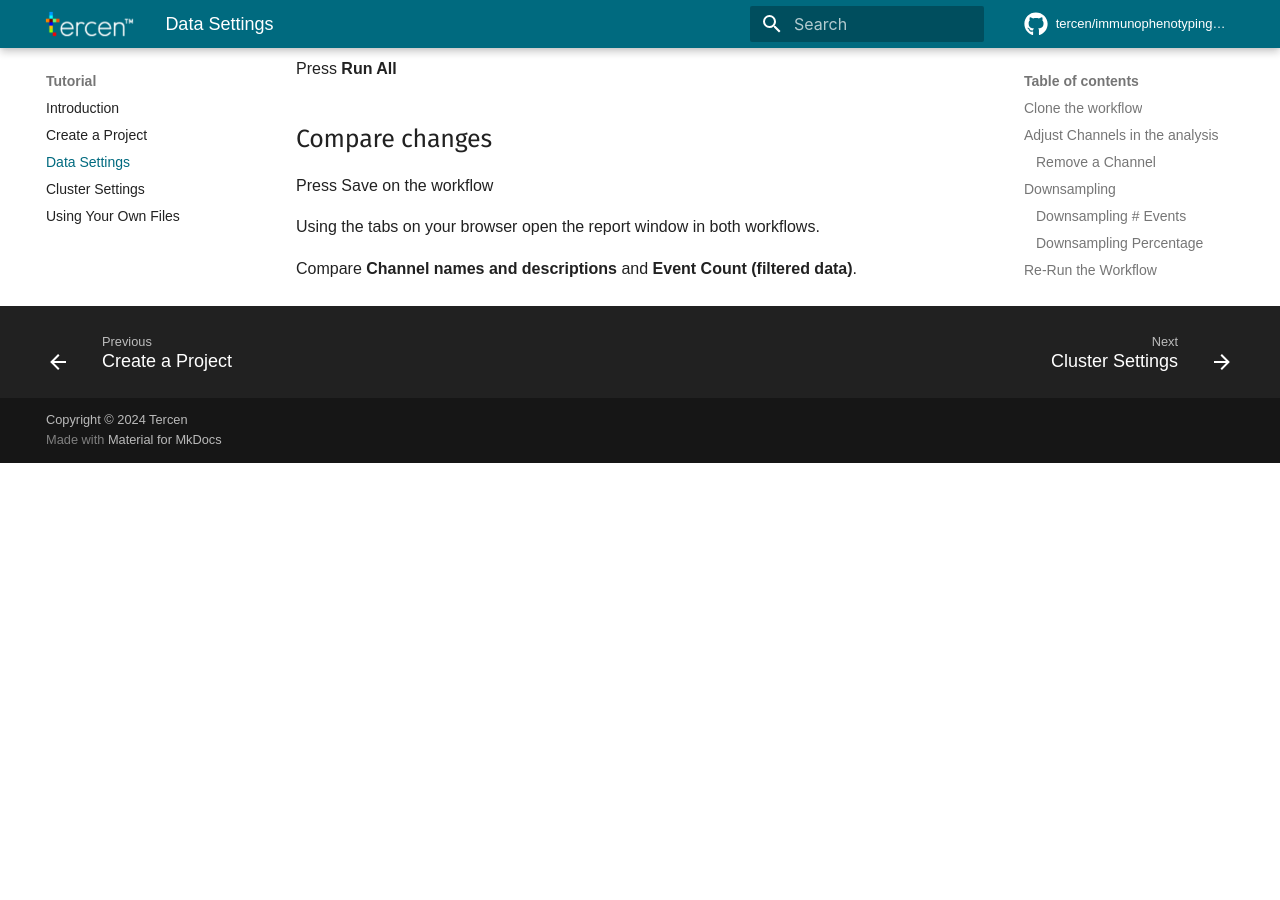
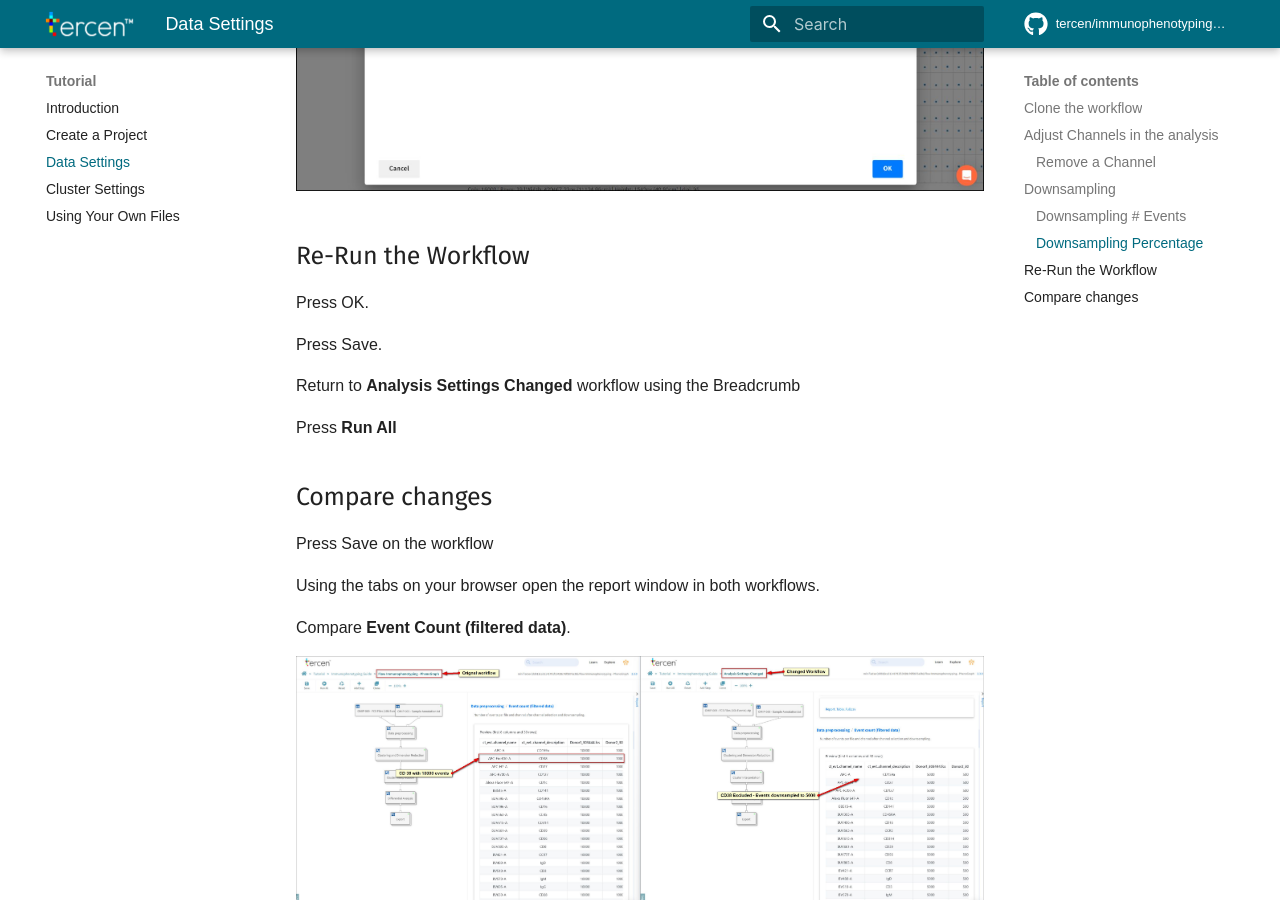
Before and after one commit to tercen/immunophenotyping_guide, an MkDocs documentation site: the page built from docs/2_Adjust_Settings.md, in a window 1280 px wide and 900 px high, scrolled down 5354 px. Built offline with MkDocs 1.6.1 and Material for MkDocs 9.7.7, drawn with Linux system fonts in a browser that asks for light colours; some web fonts are replaced; comment, search, counter and statistics services are not loaded; the version menu is left out; before the commit the page ends 5817 px from its top, so only the background shows below that.

Commit message:
11 Mar 2025 update

```diff
--- a/docs/2_Adjust_Settings.md
+++ b/docs/2_Adjust_Settings.md
@@ -142,7 +142,7 @@
 
 Change the value to **40**
 
-![Screenshot](docs/images/2_downsampling_percentage.jpg)
+![Screenshot](images/2_downsampling_percentage.jpg)
 
 ## Re-Run the Workflow
 
@@ -160,4 +160,6 @@
 
 Using the tabs on your browser open the report window in both workflows.
 
-Compare **Channel names and descriptions** and **Event Count (filtered data)**.
+Compare **Event Count (filtered data)**.
+
+![Screenshot](images/2_comparison.jpg)
```
Also changed, not shown: docs/images/2_comparison.jpg (added).
